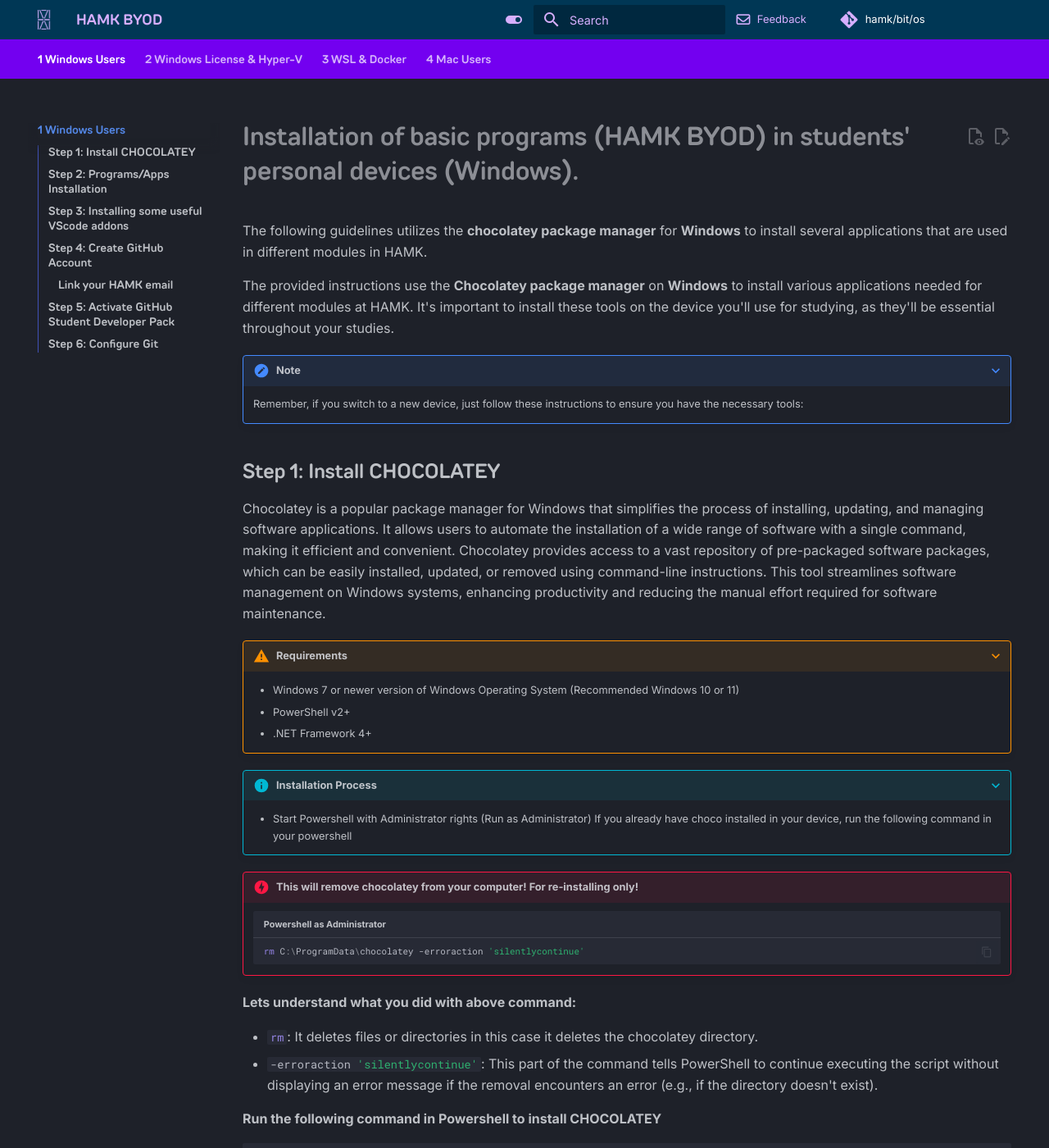
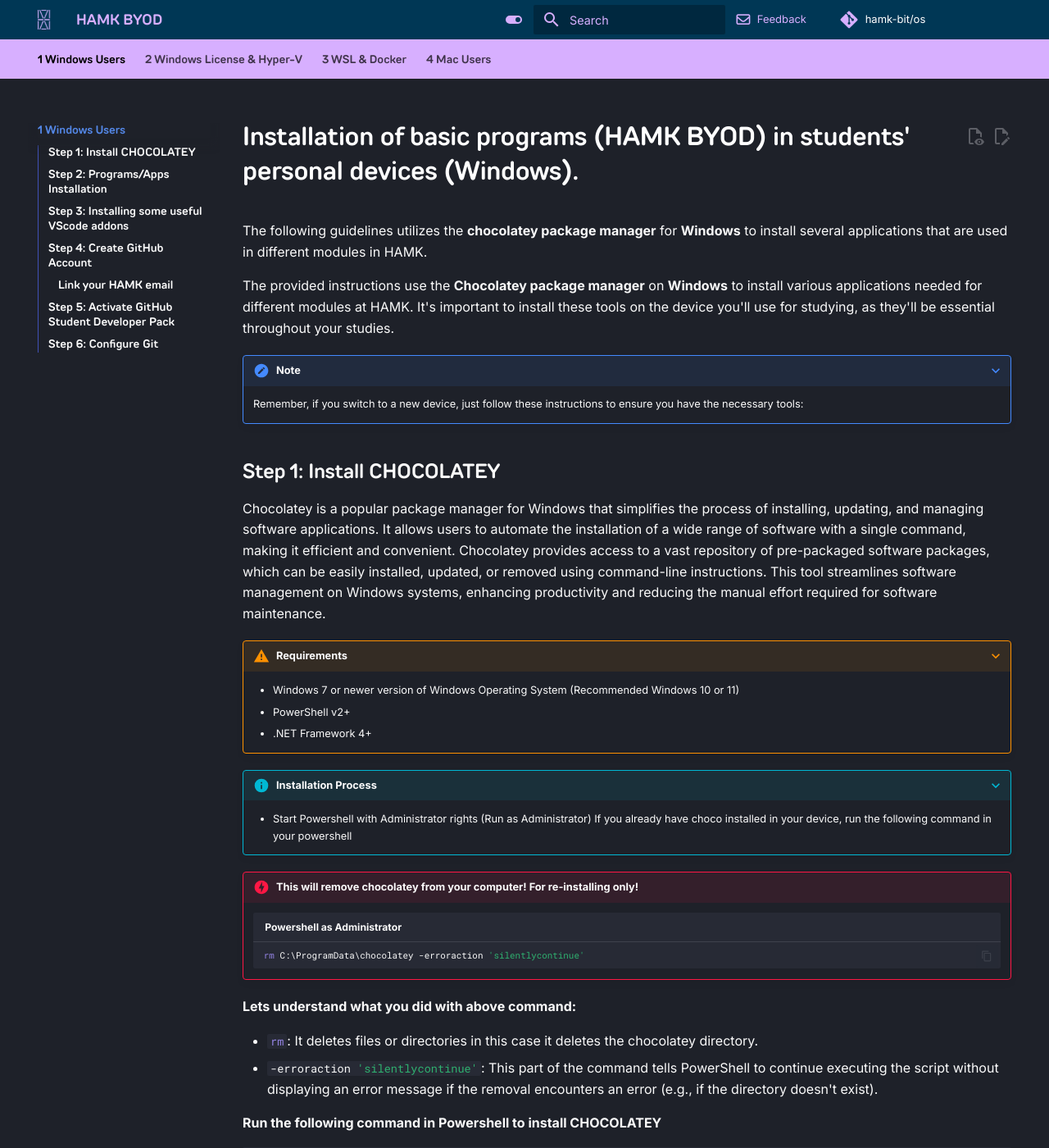
Before and after one commit to hamk-business-information-technology/os, an MkDocs documentation site: the page built from docs/index.md, in a window 1280 px wide and 1400 px high. Shown: the whole window at 82% size. Built offline with MkDocs 1.6.1 and Material for MkDocs 9.7.7, drawn with Linux system fonts in a browser that asks for light colours; comment, search, counter and statistics services are not loaded; a style sheet for code colours, icons or effects is not loaded; some of the changed text lies outside the part shown.

Commit message:
update content and accessibility

```diff
--- a/docs/css/custom.css
+++ b/docs/css/custom.css
@@ -63,8 +63,13 @@
     color: white;
 }
 
-.md-icon { /* in the header, dark light switch icon */
-    color: #D7AFFF;
+.md-icon, .md-top.md-icon, .md-clipboard.md-icon {
+    color: #7300f0;
+}
+
+.md-top.md-icon, .md-clipboard.md-icon  {
+    color: #7300f0;
+    background-color: white;
 }
 
 .md-search__icon.md-icon { /* magnifier search icon in the search box */
@@ -78,12 +83,17 @@
 }
 
 .md-tabs { /* the horizontal bar just below the header */
-    background-color: #7300F0;
+    background-color: #d7afff;
 }
 
 .md-tabs__item .md-tabs__link { /*nav in the horizontal bar just below the header*/
-    color: white;
+    color: black;
 }
+
+.md-tabs__item--active .md-tabs__link {
+    color: black;
+}
+
 
 .md-ellipsis:hover { /* hovering over the nav and toc links, also affecting header text if not set separately */
     color: #7300F0;
@@ -192,3 +202,36 @@
     font-size: 30px;
     color: #7300F0;
 }
+
+/* Accessibility - fixing font-size too small */
+.highlight span.filename {
+    font-size: 0.95em;
+}
+
+[data-md-color-scheme="default"] {
+    --md-default-fg-color--light: black;
+    --md-default-fg-color: #212121;
+    --md-code-hl-name-color: #212121;
+    --md-footer-bg-color: #d7afff;
+    --md-footer-bg-color--dark: #003755;
+    --md-code-fg-color: #212121;
+}
+
+[data-md-color-scheme="slate"] {
+    --md-default-fg-color--light: white;
+    --md-default-fg-color: #fafafa;
+    --md-code-hl-name-color: #fafafa;
+    --md-footer-bg-color: #d7afff;
+    --md-footer-bg-color--dark: #003755;
+    --md-code-fg-color: #fafafa;
+}
+
+.md-footer__title {
+    color: black;
+}
+
+.md-typeset a {
+    color: var(--md-typeset-a-color);
+    font-style: italic;
+    text-decoration: underline;
+}
--- a/docs/index.md
+++ b/docs/index.md
@@ -86,9 +86,9 @@
   - It helps to verify your identity which is important when collaborating on academic projects during the module.
   - You might have access to educational resources for students or discounts.
 
-  ***Mandatory for all*** <br>
-  !!! Warning
-      Mandatory for all
+***Mandatory for all*** <br>
+!!! warning
+    Mandatory for all
 
   You are required to link your school email to your personal GitHub account. Please follow the instructions below:
 
@@ -107,7 +107,7 @@
 **To activate the GitHub Student Developer Pack, follow these steps:**
 
 1. Access the Student Developer Pack:
- Once Signed in to GitHub and linking up your school's email account, access the   [Sign Up for Student Development Pack](https://education.github.com/benefits?type=student)page.
+ Once Signed in to GitHub and linking up your school's email account, access the   [Sign Up for Student Development Pack](https://education.github.com/benefits?type=student) page.
 2. Select your academic status as Student.
 3. Fill in the form and Click Continue.
 
--- a/mkdocs.yml
+++ b/mkdocs.yml
@@ -1,6 +1,7 @@
 site_name: HAMK BYOD
 repo_url: https://github.com/hamk-business-information-technology/os
-repo_name: hamk/bit/os
+edit_uri: edit/main/docs/ # to let content.action.edit / view redirect to `main`, not `master`
+repo_name: hamk-bit/os
 theme:
   name: material
   logo: assets/favicon/logo_light_pink.png
@@ -9,8 +10,8 @@
     - content.tabs.link
     - content.code.copy
     - content.code.annotate
-    - content.action.edit # link to edit, The repo_url must also be given
-    - content.action.view # link to view, The repo_url must also be given
+    - content.action.edit # link to edit, the repo_url must also be given
+    - content.action.view # link to view, the repo_url must also be given
     - navigation.tabs
     - navigation.sections
 #    - navigation.expand # needed for larger webservers
@@ -56,6 +57,7 @@
       link: https://www.linkedin.com/school/hamk/
     - icon: fontawesome/solid/paper-plane
       link: mailto:firstname.lastname@hamk.fi
+      alt: email
   status:
     new: New feature
     experimental: experimental
@@ -109,12 +111,5 @@
 #  - info # this is to report bug to mkdocs-material only
 #  - search # must be on if plugins on
 
-#nav:
-#  - Home: index.md
-#  - Template: template/index.md
-#  - Documentation: documentation/index.md
-#  - BYOD: byod/index.md
-#  - BYOD: byod/
-
 copyright:
   Copyright &copy; 2024 <a href="https://www.hamk.fi/en/" target="blank" >Häme University of Applied Sciences (HAMK)</a>
```
Also changed, not shown: docs/HAMK_BASIC_Software_MacUsers.md (+1 -1 lines).
